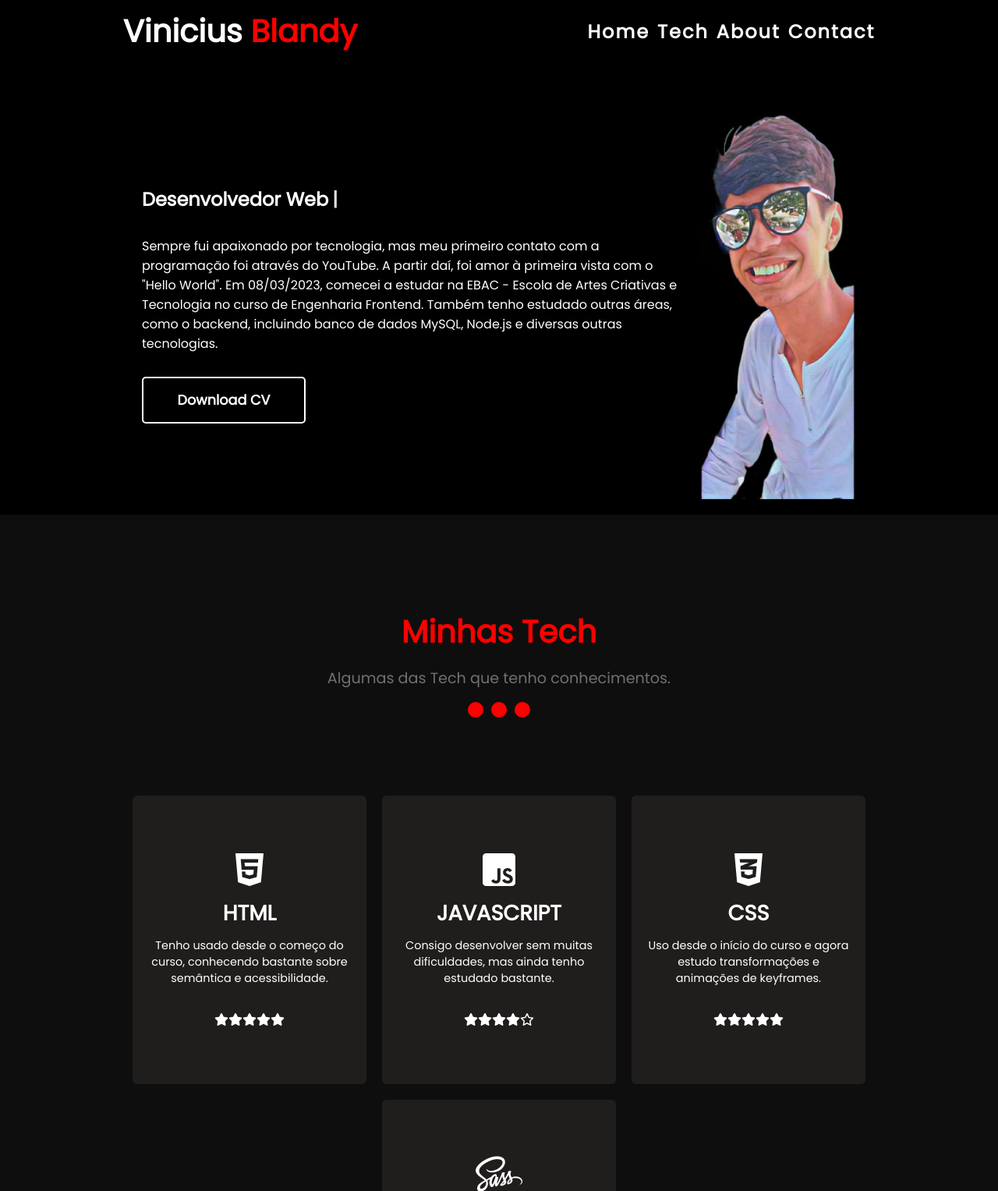
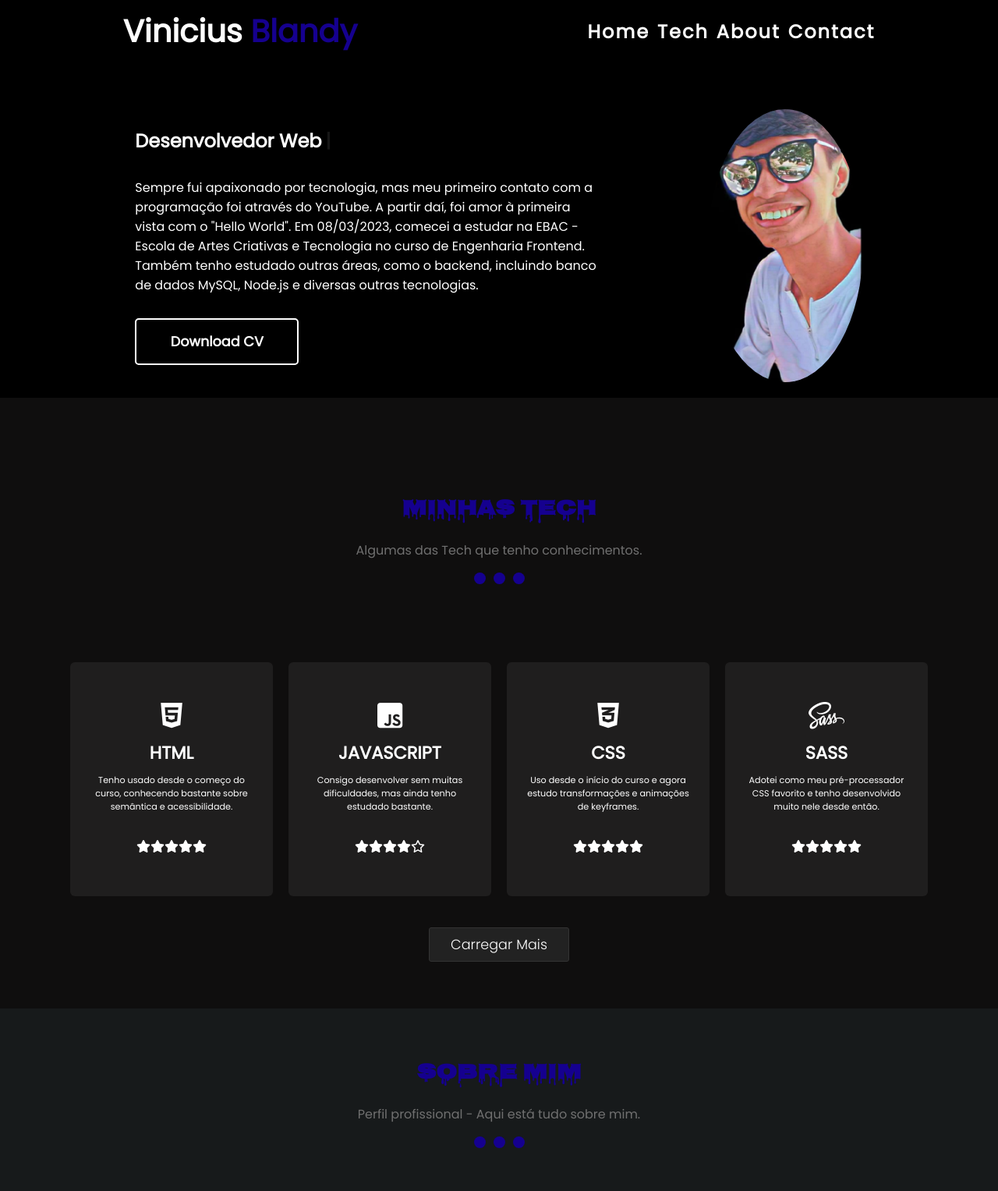
Before and after one commit to ecblandy/potfolio_vinicius, a website: page index.html in a window 1280 px wide. Shown: the top 1527 px of the page at 78% size. Drawn offline with Linux system fonts and the light colour scheme.

Commit message:
Ajustando responsividade

```diff
--- a/index.html
+++ b/index.html
@@ -332,7 +332,7 @@
     </section>
 
     <main id="about">
-        <div class="sobre__titulo">
+        <div class="sobre__titulo titleSection">
             <h2>Sobre mim</h2>
             <p>Perfil profissional - Aqui está tudo sobre mim.</p>
             <div aria-label="seção apenas de ilustração">
--- a/src/styles/_about.scss
+++ b/src/styles/_about.scss
@@ -1,39 +1,11 @@
 @use '_variaveis';
 
 main {
-    background-color: rgb(29, 23, 23);
+    background-color: rgb(23, 26, 27);
 
     .sobre__titulo {
         text-align: center;
         padding: 60px 60px 0 60px;
-
-        h2 {
-            font-size: 2.5rem;
-            color: variaveis.$corPrincipal;
-            margin-bottom: 15px;
-
-        }
-
-        p {
-            color: #707070;
-            font-size: 1.2rem;
-            margin-bottom: 16px;
-            position: relative;
-        }
-
-        div {
-            display: flex;
-            gap: 10px;
-            justify-content: center;
-        }
-
-        span {
-            display: block;
-            height: 20px;
-            width: 20px;
-            border-radius: 50%;
-            background-color: variaveis.$corPrincipal;
-        }
     }
 
     .sobre {
--- a/src/styles/_cardTech.scss
+++ b/src/styles/_cardTech.scss
@@ -32,18 +32,18 @@
             display: none;
             gap: 30px;
             text-align: center;
-            max-width: 300px;
+            max-width: 260px;
             width: 100%;
-            background-color: rgb(32, 29, 29);
-            height: 370px;
+            background-color: rgb(31, 30, 30);
+            height: 300px;
             border-radius: 6px;
             align-content: center;
-            transition: transform ease-in-out .4s;
+            transition: transform ease .1s;
             opacity: 0;
             transition: opacity 0.5s ease;
 
             &:hover {
-                transform: scale(1.04);
+                transform: scale(1.03);
             }
 
             &::before {
@@ -91,17 +91,17 @@
                 display: block;
 
                 h3 {
-                    font-size: 1.7rem;
+                    font-size: 1.4rem;
                     padding: 10px 0;
                     text-transform: uppercase;
                 }
 
                 i {
-                    font-size: 3rem;
+                    font-size: 2.3rem;
                 }
 
                 p {
-                    font-size: 0.9rem;
+                    font-size: 0.7rem;
                     width: 100%;
                 }
             }
--- a/src/styles/_footer.scss
+++ b/src/styles/_footer.scss
@@ -1,5 +1,6 @@
+@use '_variaveis';
 .footer {
-    background-color: #0f0000;
+    background-color: #0b0c0e;
     padding: 30px;
 
     &__sociais{
@@ -18,21 +19,22 @@
             width: 200px;
             bottom: -30px;
             background-color: rgb(255, 255, 255);
+            border-radius: 5px;
         }
 
         li {
             background-color: black;
             border-radius: 50%;
             border: 1px solid #fff;
-            padding: 30px;
+            padding: 20px;
             &:hover{
                 transition: .3s ease-in-out;
                 cursor: pointer;
-                background-color: red;
+                background-color: variaveis.$corPrincipal;
             }
 
             i {
-                font-size: 1.5rem;
+                font-size: 1.2rem;
             }
         }
     }
@@ -41,6 +43,6 @@
         text-align: center;
         color: #fff;
         margin: 90px auto;
-        font-size: 1.5rem;
+        font-size: 1.2rem;
     }
 }
--- a/src/styles/_home.scss
+++ b/src/styles/_home.scss
@@ -2,7 +2,7 @@
 .home {
     padding: 60px 60px 20px 60px;
     display: flex;
-    justify-content: center;
+    justify-content: space-evenly;
     gap: 20px;
     color: variaveis.$corSecundaria;
     background-color: variaveis.$preto100;
@@ -22,7 +22,9 @@
 
     img {
         width: 200px;
-        height: 500px;
+        height: 350px;
+        object-fit: cover;
+        border-radius: 50%;
         @media (max-width:700px){
             height: 300px;
         }
@@ -35,9 +37,14 @@
         animation: fadeIn .7s forwards;
         gap: 30px;
         width: 60%;
+        max-width: 600px;
         @media (max-width: 700px){
             width: 100%;
             align-items: center;
+        }
+
+        p {
+            font-size: 1rem;
         }
 
         .digitando{
--- a/src/styles/_portfolio.scss
+++ b/src/styles/_portfolio.scss
@@ -1,6 +1,6 @@
 @use '_variaveis';
 .portfolio {
-    background-color: rgb(31, 17, 17);
+    background-color: rgb(29, 30, 31);
     color: variaveis.$corTextoPrincipal;
     padding: 60px 140px;
     display: grid;
@@ -18,9 +18,9 @@
         button {
             background-color: #222;
             position: relative;
-            width: 140px;
+            width: 100px;
             height: 60px;
-            font-size: 1.3rem;
+            font-size: 1rem;
             font-weight: bold;
             z-index: 1;
             border: 1px solid #333;
@@ -66,37 +66,36 @@
             }
 
             & li:hover{
-                background-color: variaveis.$corPrincipal;
+                background-color: lighten(#0e0d0d,15%);
 
             }
 
             &__item {
-                background-color: #381e1e;
-                height: 500px;
-                max-width: 400px;
+                background-color: #0e0d0d;
+                height: 480px;
+                max-width: 300px;
                 width: 100%;
                 text-align: center;
                 border-radius: 10px;
                 transition: transform ease-in-out .2s;
                 padding: 10px;
-                border: 4px solid black;
+                border: dotted;
 
                 @media (max-width: 700px){
                     width: 280px;
                     height: 550px;
                 }
 
-                 &:hover{
-                    transform: scale(1.02);
-                }
 
                 img {
                     width: 100%;
                     height: 200px;
                     border-radius: 10px;
                     object-fit: cover;
+                    transition: .5s ease;
                     &:hover{
                         filter: blur(1px);
+                        transform: scale(1.04);
                     }
                 }
 
@@ -119,6 +118,10 @@
                     background-color: variaveis.$preto100;
                     padding: 10px 20px;
                     border-radius: 8px;
+                    position: relative;
+                    &:hover{
+                        background-color: rgb(4, 131, 131);
+                    }
                    }
                 }
 
--- a/src/styles/_variaveis.scss
+++ b/src/styles/_variaveis.scss
@@ -1,5 +1,5 @@
 // $corButton: #5a0000;
-$corPrincipal: red;
+$corPrincipal: rgb(21, 0, 143);
 $corSecundaria: rgb(255, 255, 255);
 $preto100: rgb(0,0,0);
 $corTextoPrincipal: rgb(255, 255, 255);
--- a/src/styles/main.scss
+++ b/src/styles/main.scss
@@ -6,6 +6,8 @@
 @use '_portfolio';
 @use '_about';
 @use '_footer';
+
+@import url('https://fonts.googleapis.com/css2?family=Nosifer&display=swap');
 
 @mixin title($fontSize: 16px) {
     font-size: $fontSize;
@@ -18,14 +20,15 @@
     padding-bottom: 40px;
 
     h2 {
-        font-size: 2.5rem;
+        font-size: 1.7rem;
         color: variaveis.$corPrincipal;
         margin-bottom: 15px;
+        font-family: 'Nosifer', sans-serif;
     }
 
     p {
         color: #707070;
-        font-size: 1.2rem;
+        font-size: 1rem;
         margin-bottom: 16px;
         position: relative;
     }
@@ -37,8 +40,8 @@
     }
 
     span {
-        height: 20px;
-        width: 20px;
+        height: 15px;
+        width: 15px;
         border-radius: 50%;
         background-color: variaveis.$corPrincipal;
     }
@@ -47,12 +50,14 @@
 @mixin button {
     background-color: #222;
     color: variaveis.$corTextoPrincipal;
-    padding: 20px 40px;
+    padding: 8px 15px;
+    border-radius: 3px;
+    font-weight: 300;
     border: 1px solid #333;
-    font-size: 1.4rem;
+    font-size: 1.1rem;
     cursor: pointer;
     margin-top: 40px;
-    width: 250px;
+    width: 180px;
     justify-self: center;
     &:hover {
         background-color: variaveis.$corPrincipal;
```
Also changed, not shown: public/css/main.min.css.
